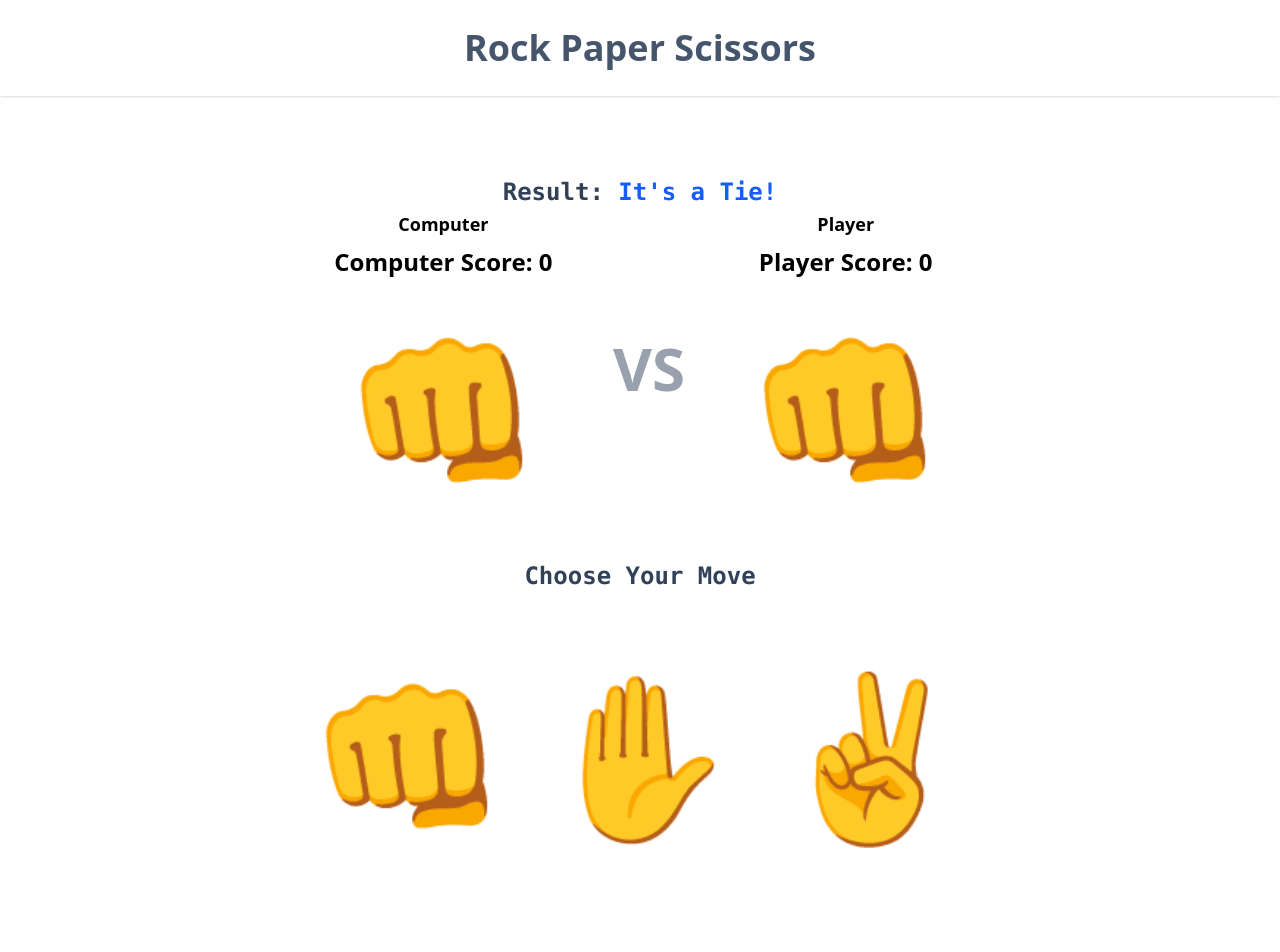
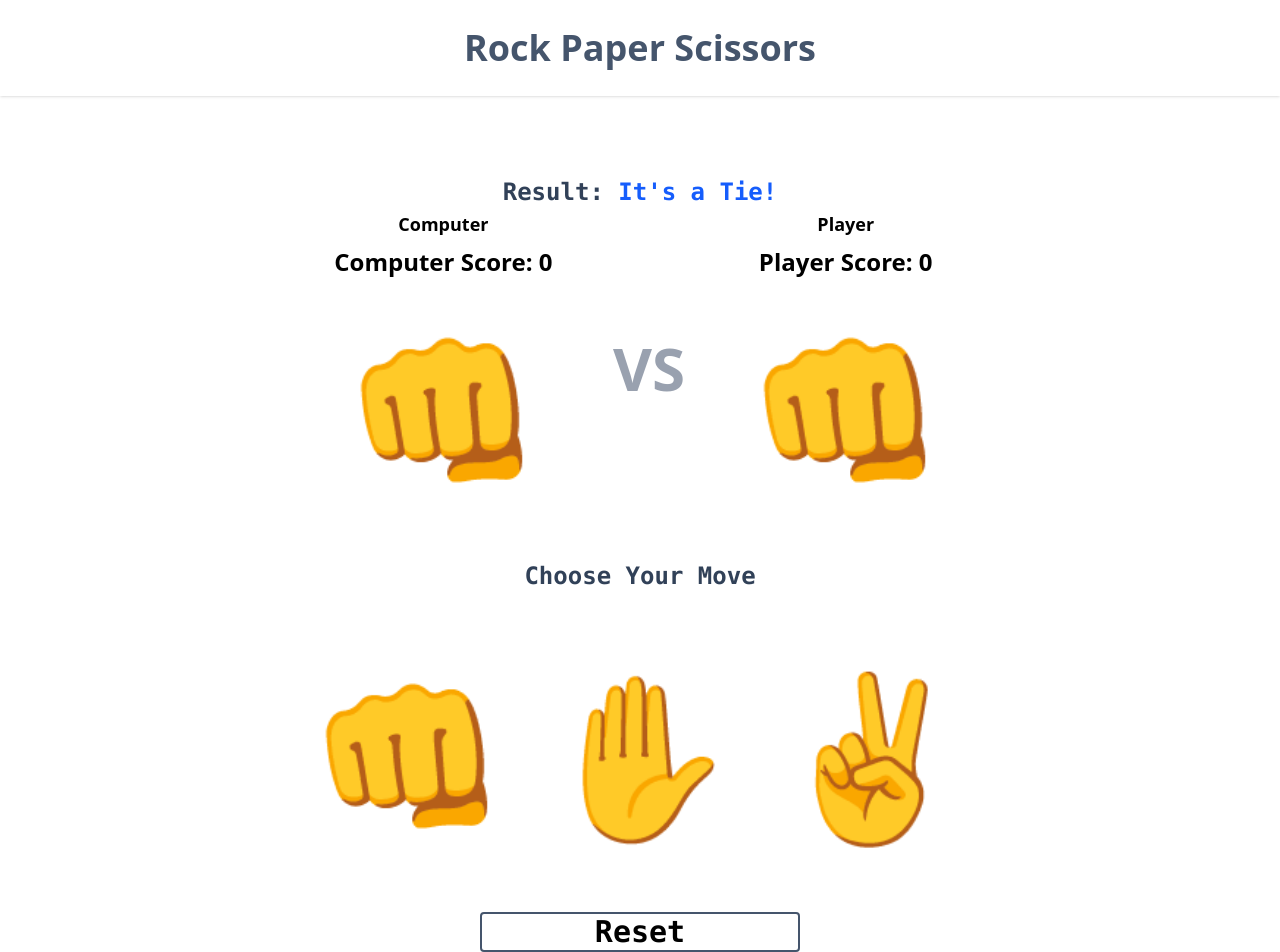
Before and after one commit to tsotne01/Rock-Paper-Scissors, a React (Vite) app: page / in a window 1280 px wide. Before the commit the page ends 872 px from the top, so only its background shows below. Built offline with nearby package versions, Linux system fonts and the light colour scheme.

Commit message:
feat: add reset button and reseting functionality

```diff
--- a/src/App.jsx
+++ b/src/App.jsx
@@ -42,7 +42,11 @@ const App = () => {
     const randomComputerChoice = moveNames[Math.floor(Math.random() * moveNames.length)];
     setComputerChoice(randomComputerChoice);
   };
-
+  const handleResetClick = () => {
+    setComputerScore(0);
+    setPlayerScore(0);
+    setWinner('Make your move!');
+  }
   useEffect(() => {
     const buttons = document.querySelectorAll('.button');
     buttons.forEach((button) => {
@@ -109,6 +113,7 @@ const App = () => {
             </span>
           ))}
         </div>
+        <button onClick={handleResetClick} className='rounded font-mono font-semibold text-3xl border-2 border-slate-600 w-[20rem] m-auto hover:cursor-pointer hover:scale-110 transition-transform'>Reset</button>
       </main>
     </MainLayout>
   );
```
